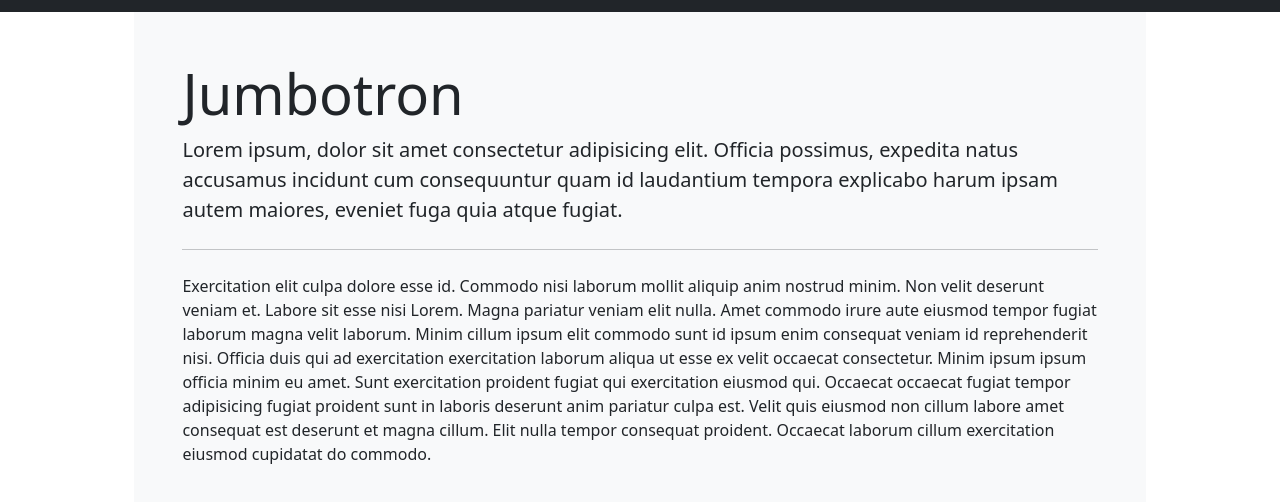
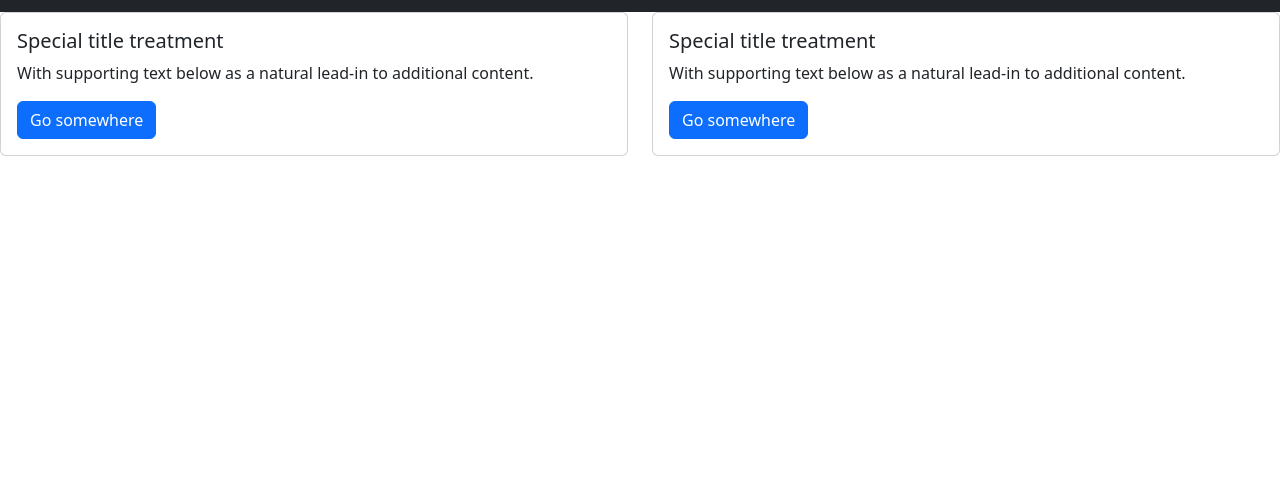
Before and after one commit to Pupper0n1/Password-Manager, a plain HTML site: page gallery.html in a window 1280 px wide. Shown: the part 100-602 px from the top of the page. Drawn offline with nearby package versions, Linux system fonts and the light colour scheme.

Commit message:
Update gallery.html
Added cards

```diff
--- a/gallery.html
+++ b/gallery.html
@@ -30,14 +30,27 @@
           </div>
         </div>
       </nav>
+      <div class="row">
+  <div class="col-sm-6">
+    <div class="card">
+      <div class="card-body">
+        <h5 class="card-title">Special title treatment</h5>
+        <p class="card-text">With supporting text below as a natural lead-in to additional content.</p>
+        <a href="#" class="btn btn-primary">Go somewhere</a>
+      </div>
+    </div>
+  </div>
+  <div class="col-sm-6">
+    <div class="card">
+      <div class="card-body">
+        <h5 class="card-title">Special title treatment</h5>
+        <p class="card-text">With supporting text below as a natural lead-in to additional content.</p>
+        <a href="#" class="btn btn-primary">Go somewhere</a>
+      </div>
+    </div>
+  </div>
+</div>
 
-      <div class="container-fluid bg-light p-5" style="width: 79%">
-        <h1 class="display-4">Jumbotron</h1>
-        <p class="lead">Lorem ipsum, dolor sit amet consectetur adipisicing elit. Officia possimus, expedita natus accusamus incidunt cum consequuntur quam id laudantium tempora explicabo harum ipsam autem maiores, eveniet fuga quia atque fugiat.</p>
-        <hr class="my-4">
-        <p>Exercitation elit culpa dolore esse id. Commodo nisi laborum mollit aliquip anim nostrud minim. Non velit deserunt veniam et. Labore sit esse nisi Lorem. Magna pariatur veniam elit nulla.
-Amet commodo irure aute eiusmod tempor fugiat laborum magna velit laborum. Minim cillum ipsum elit commodo sunt id ipsum enim consequat veniam id reprehenderit nisi. Officia duis qui ad exercitation exercitation laborum aliqua ut esse ex velit occaecat consectetur.
-Minim ipsum ipsum officia minim eu amet. Sunt exercitation proident fugiat qui exercitation eiusmod qui. Occaecat occaecat fugiat tempor adipisicing fugiat proident sunt in laboris deserunt anim pariatur culpa est. Velit quis eiusmod non cillum labore amet consequat est deserunt et magna cillum. Elit nulla tempor consequat proident. Occaecat laborum cillum exercitation eiusmod cupidatat do commodo.</p>
-      </div>
+
 </body>
 </html>
```
